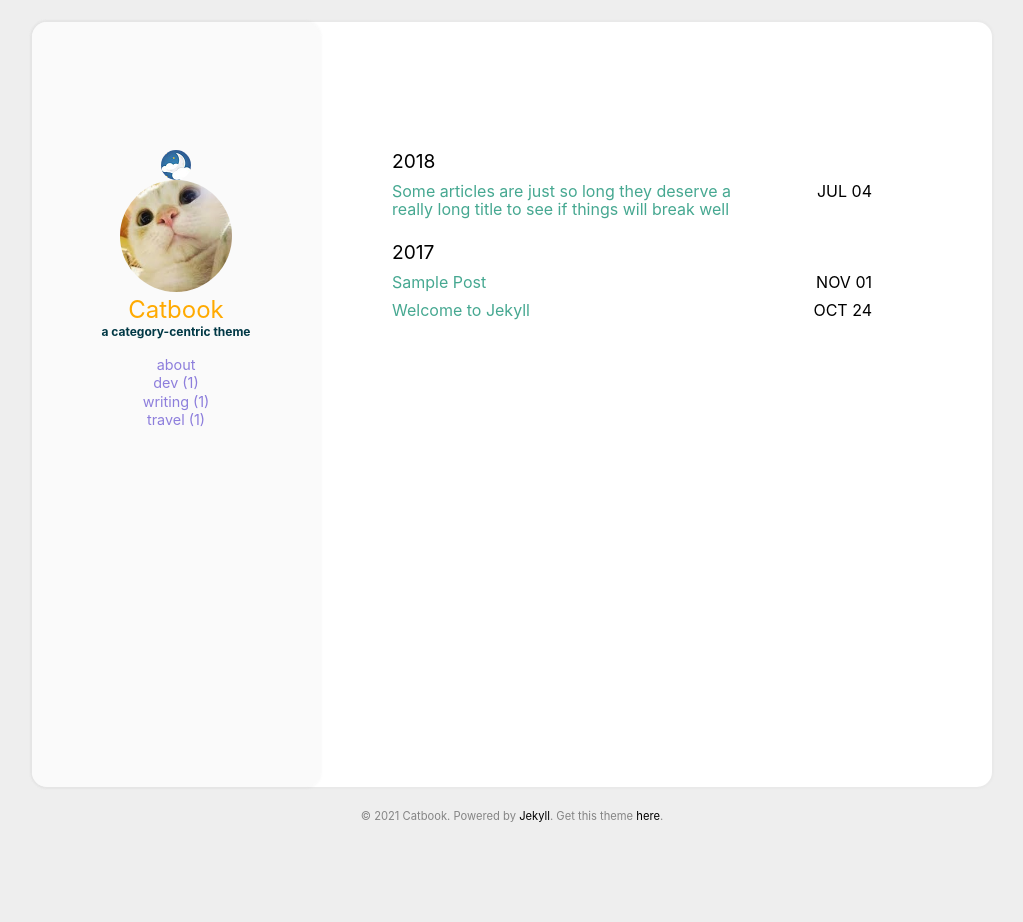
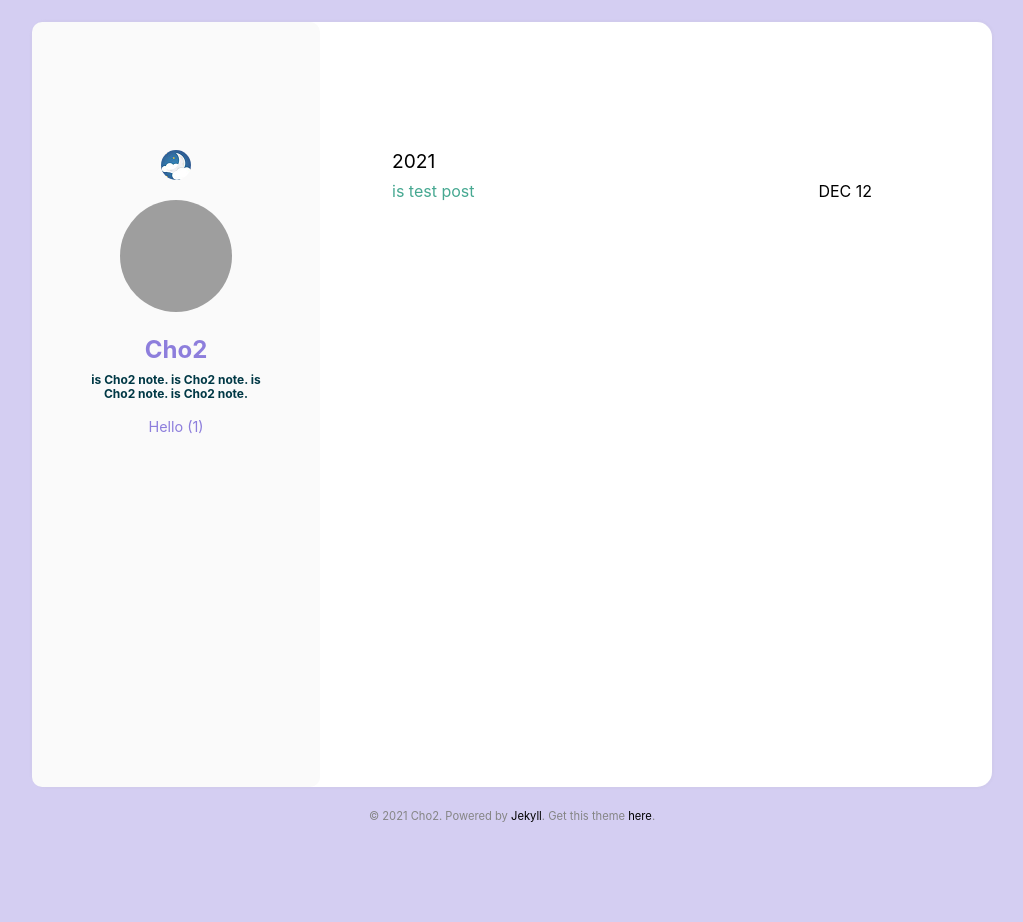
Before and after one commit to choilim/choilim, a Jekyll site: the page built from index.html, in a window 1280 px wide. Shown: the whole page, without its empty margins (128-1151 px from the left). Built offline with Jekyll 4.4.1, drawn with Linux system fonts in a browser that asks for light colours; grey boxes are pictures that could not be loaded.

Commit message:
initial commit

````diff
--- a/_config.yml
+++ b/_config.yml
@@ -20,11 +20,11 @@ cusdis:
     app_id: #your cusdis app_id
 
 user:
-  name: Catbook
-  pic: /assets/img/cat.jpg
+  name: Cho2
+  pic: /assets/img/user_logo.png
   picAlt: "catbook"
-  job: a category-centric theme
-  aboutme: true # comment this out if you don't need the 'about' page.
+  job: is Cho2 note. is Cho2 note. is Cho2 note. is Cho2 note.
+  aboutme: false # comment this out if you don't need the 'about' page.
 
 exclude:
   - README.md
--- a/_posts/2017-10-24-welcome.md
+++ /dev/null
@@ -1,25 +0,0 @@
----
-title: Welcome to Jekyll
-categories: [dev]
-comments: true
----
-
-You’ll find this post in your `_posts` directory. Go ahead and edit it and re-build the site to see your changes. You can rebuild the site in many different ways, but the most common way is to run `jekyll serve`, which launches a web server and auto-regenerates your site when a file is updated.
-
-To add new posts, simply add a file in the `_posts` directory that follows the convention `YYYY-MM-DD-name-of-post.md` and includes the necessary front matter. Take a look at the source for this post to get an idea about how it works.
-
-Jekyll also offers powerful support for code snippets:
-
-```ruby
-def print_hi(name)
-  puts "Hi, #{name}"
-end
-print_hi('Tom')
-#=> prints 'Hi, Tom' to STDOUT.
-```
-
-Check out the [Jekyll docs][jekyll] for more info on how to get the most out of Jekyll. File all bugs/feature requests at [Jekyll’s GitHub repo][jekyll-gh]. If you have questions, you can ask them on [Jekyll’s dedicated Help repository][jekyll-help].
-
-[jekyll]:      http://jekyllrb.com
-[jekyll-gh]:   https://github.com/jekyll/jekyll
-[jekyll-help]: https://github.com/jekyll/jekyll-help
--- a/_posts/2018-07-04-t1.md
+++ /dev/null
@@ -1,7 +0,0 @@
----
-title: Some articles are just so long they deserve a really long title to see if things will break well
-categories: [travel]
-comments: true
----
-
-Lorem ipsum dolor sit amet, consectetur adipiscing elit. Fusce bibendum neque eget nunc mattis eu sollicitudin enim tincidunt. Vestibulum lacus tortor, ultricies id dignissim ac, bibendum in velit. Proin convallis mi ac felis pharetra aliquam. Curabitur dignissim accumsan rutrum. In arcu magna, aliquet vel pretium et, molestie et arcu. Mauris lobortis nulla et felis ullamcorper bibendum. Phasellus et hendrerit mauris. Proin eget nibh a massa vestibulum pretium. Suspendisse eu nisl a ante aliquet bibendum quis a nunc. Praesent varius interdum vehicula. Aenean risus libero, placerat at vestibulum eget, ultricies eu enim. Praesent nulla tortor, malesuada adipiscing adipiscing sollicitudin, adipiscing eget est.
--- /dev/null
+++ b/_posts/2021-12-12-hello.md
@@ -0,0 +1,7 @@
+---
+title: is test post
+categories: [Hello]
+comments: true
+---
+
+Hello
--- a/assets/css/main.scss
+++ b/assets/css/main.scss
@@ -11,7 +11,7 @@
    ========================================================================== */
 
 @mixin lightMode {
-    --bg_color: #eee;
+    --bg_color: #D4CEF2;
     --header_bg: #fafafa;
     --content_bg: #fff;
     --archive_font: #000;
@@ -32,20 +32,20 @@
     --blockquote: #333;
     --footer_font: #858585;
     --footer_font_a: #000;
-    --border_radius: 15px;
+    --border_radius: 10px;
 
 }
 
 @mixin darkMode {
-    --bg_color: #1C1C1E;
+    --bg_color: #FFD9EC;
     --header_bg: #24292E;
     --content_bg: #2F3437;
     --archive_font: #CACCCE;
     --archive_title: #46a891;
     --archive_title_hover: #87CDBD;
     --name_font: #FFAA00;
-    --job_font: #CACCCE;
-    --nav_font: #8d7edc;
+    --job_font: #909090;
+    --nav_font: #FFFFFF;
     --nav_font_hover: #D4CEF2;
     --shadow_color: rgba(0, 0, 0, 1);
     --post_title: #46a891;
@@ -57,7 +57,7 @@
     --inlinecode_text: #FFAA00;
     --blockquote: #CACCCE;
     --footer_font_a: #d1d1d1;
-    --border_radius: 1px;
+    --border_radius: 10px;
 }
 
 
@@ -290,7 +290,7 @@ img {
     position: absolute;
     top: 0;
     border-radius: var(--border_radius);
-    box-shadow: 0 0 2px 2px var(--shadow_color);
+    box-shadow: 0 0 0px 0px var(--shadow_color);
 
     @include mobile-only {
         width: 100%;
@@ -329,6 +329,7 @@ img {
 
     img {
         @extend .header_circle;
+        margin-bottom: 20px;
     }
 
     &:hover {
@@ -346,8 +347,10 @@ img {
 
 .header_name {
     display: block;
-    color: var(--name_font);
+    color: var(--nav_font);
     font-size: 1.5em;
+    font-weight: bold;
+    margin-bottom: 10px;
 }
 
 .header_job {
@@ -356,6 +359,7 @@ img {
     color: var(--job_font);
     font-size: 0.75em;
     font-weight: 700;
+    padding: 0px 50px;
 }
 
 .theme_changer {
@@ -370,6 +374,7 @@ img {
             border-radius: 50%;
             position: relative;
             transition: box-shadow .5s ease 0s, transform .5s ease .1s;
+            margin-bottom: 20px;
 
             &:before {
 
--- a/categories/dev.html
+++ /dev/null
@@ -1,6 +0,0 @@
----
-layout: page
-type: dev
----
-
-{% include archive.html %}
--- /dev/null
+++ b/categories/hello.html
@@ -0,0 +1,6 @@
+---
+layout: page
+type: hello
+---
+
+{% include archive.html %}
--- a/categories/travel.html
+++ /dev/null
@@ -1,6 +0,0 @@
----
-layout: page
-type: travel
----
-
-{% include archive.html %}
--- a/categories/writing.html
+++ /dev/null
@@ -1,6 +0,0 @@
----
-layout: page
-type: writing
----
-
-{% include archive.html %}
````
Also changed, not shown: Gemfile (added, +29 -0 lines), _posts/2017-11-01-s2.md (deleted, +0 -52 lines), Gemfile.lock (added), 4 other files.
